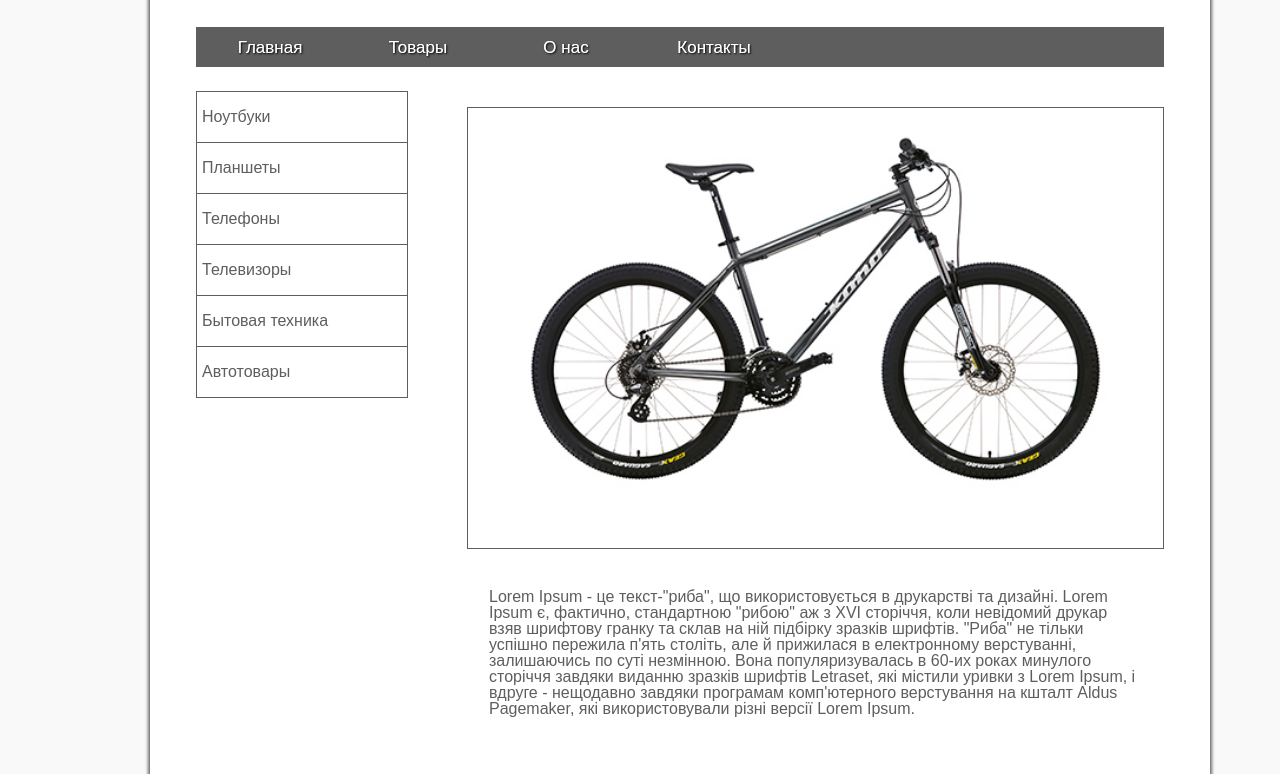
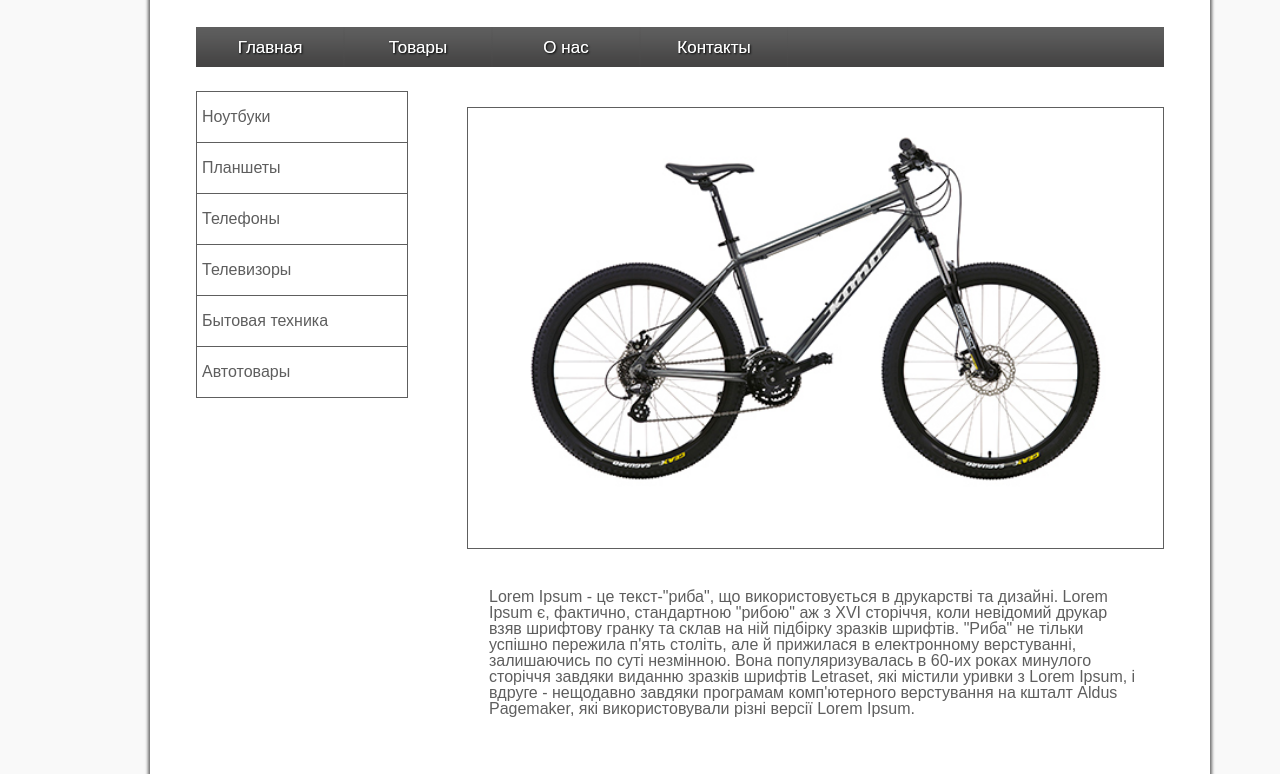
Before and after one commit to AlexNielsen/HomeWork-HTML-CSS, a plain HTML site: page 03_Homework 3/Index.html in a window 1280 px wide. Shown: the part 106-880 px from the top of the page. Drawn offline with Linux system fonts and the light colour scheme.

Commit message:
HW_3 fix

```diff
--- a/03_Homework 3/CSS/Style.css
+++ b/03_Homework 3/CSS/Style.css
@@ -21,7 +21,7 @@ body {
 }
 
 header {
-background: #5e5e5e url(img/panel-gradient.png) repeat-x; /*Не работает градиент, не могу понять в чем проблема. впринципе, любое изображени хочет быть бэкграундом*/
+  background: #5e5e5e url("../img/panel-gradient.png") repeat-x;
   display: block;
   width: auto;
   height: 40px;
@@ -54,26 +54,32 @@ font-size: 17px;
   color: #ffffff;
   font-family: sans-serif;
   text-align: center;
-border-right: 1px #5e5e5e solid;
-border-left: 1px #5e5e5e solid;  /*Не нашел как лучше сделать, чтоб не дергалось при наведении с использованием hover*/
+  border-right: 1px solid;
+  border-left: 1px solid;
+  -webkit-border-image: -webkit-linear-gradient(#5e5e5e, #444343) 1 100%;
+  -o-border-image: -o-linear-gradient(#5e5e5e, #444343) 1 100%;
+  border-image: linear-gradient(#5e5e5e, #444343) 1 100%;
+/*border-image-source: url("../img/panel-gradient.png") no-repeat;*/
   text-shadow: 1px 1px 2px black, 0 0;
+}
+
+.top-bar:hover {
+  background-color: #353535;
+  border-left: 1px #838383 solid;
+  border-right: 1px #838383 solid;
+  border-image: none;
+  height: 30px;
 }
 
 .bottom-bar:hover {
   text-decoration: underline;
 }
 
-.top-bar:hover {
-  background-color: #353535;
-  border-left: 1px #838383 solid;
-  border-right: 1px #838383 solid;
-  height: 30px;
-}
-
 .sidebar:hover {
   color: #2c2c2c;
   background-color: #f9f9f9;
   text-indent: 25px;
+  transition: .5s;
 }
 
 .side_menu {
@@ -95,6 +101,7 @@ border-left: 1px #5e5e5e solid;
   border-right: 1px #5e5e5e solid;
   line-height: 40px;
   vertical-align: middle;
+  transition: .5s;
 }
 
 .sidebar:last-child { /*Есть ли более удобный способ сделать так, чтоб границы элеметов в этой таблице не накладывались друг на друга (top и bottom образуют общую границу в 2px)*/
```
Lines whose indentation alone changed are shown as unchanged.
